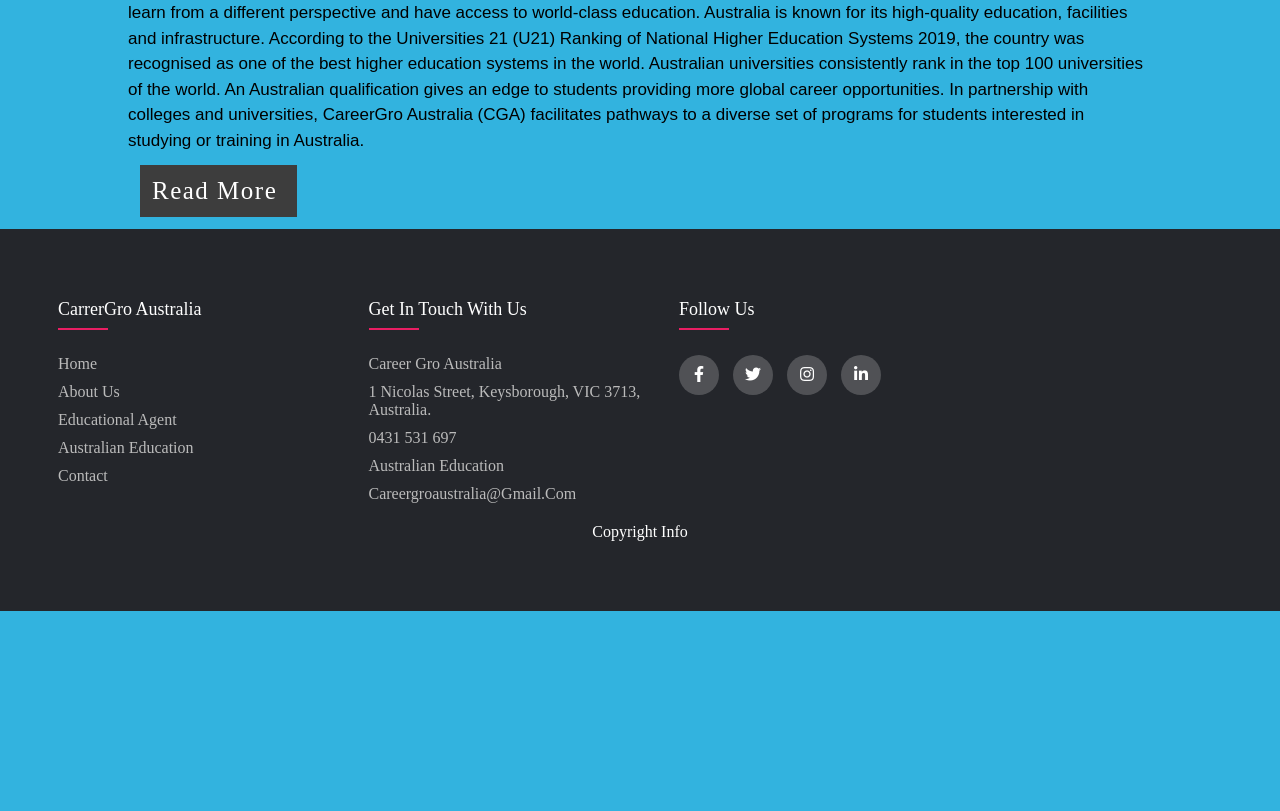
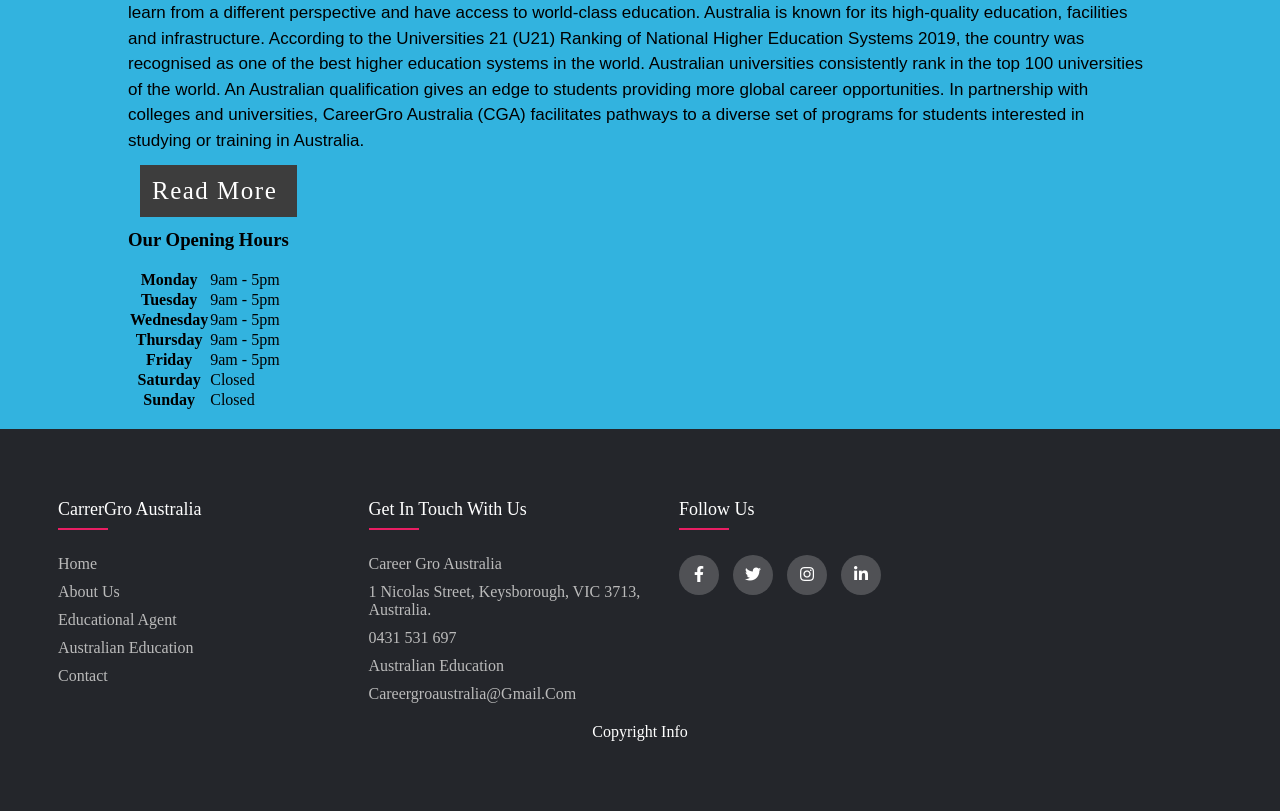
Before and after one commit to 30370657/project2, a PHP site: page /about.php in a window 1280 px wide. Shown: the part 800-1611 px from the top of the page. Before the commit the page ends 1411 px from the top, so only its background shows below. Run offline with PHP 8.4, Linux system fonts and the light colour scheme.

Commit message:
Update about.php

```diff
--- a/about.php
+++ b/about.php
@@ -55,6 +55,20 @@ An Australian qualification gives an edge to students providing more global care
     <a href = "">Read More</a>
 </div>
 </div>
+            <div class = "opening-hours">
+<h3> Our Opening Hours</h2>
+<br>
+		<table>
+
+		<tr><th>Monday</th><td>9am - 5pm</td></tr>
+		<tr><th>Tuesday</th><td>9am - 5pm</td></tr>
+		<tr><th>Wednesday</th><td>9am - 5pm</td></tr>
+		<tr><th>Thursday</th><td>9am - 5pm</td></tr>
+		<tr><th>Friday</th><td>9am - 5pm</td></tr>
+		<tr><th>Saturday</th><td>Closed</td></tr>
+		<tr><th>Sunday</th><td>Closed</td></tr>
+		</table>
+		<br>
 </div>
 
 
```
